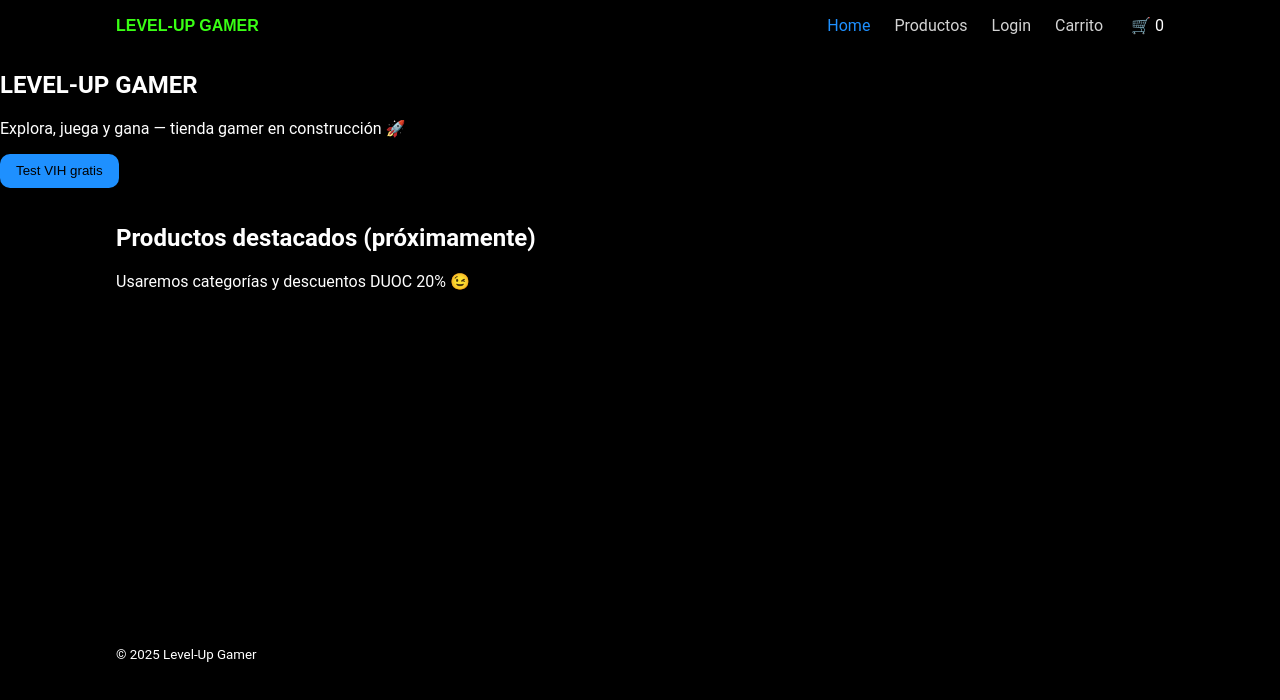
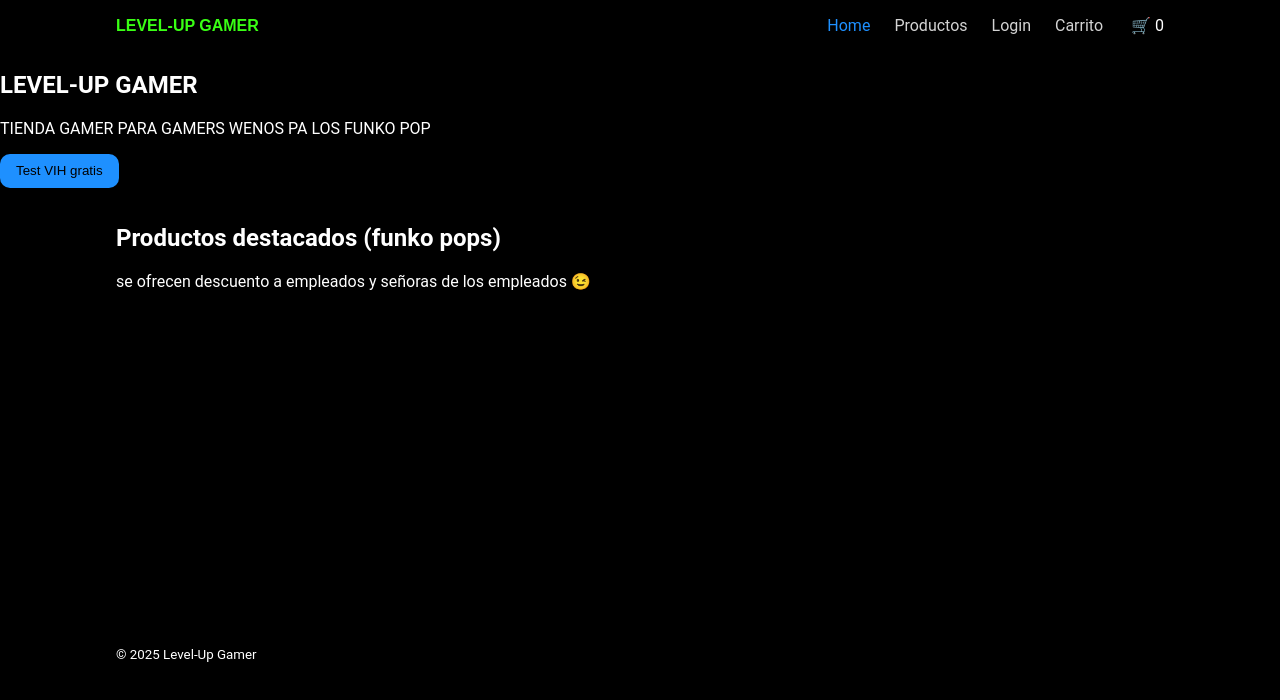
Before and after one commit to duoc-fullstack2-9v/team_6, a React (Vite) app in the folder levelup-gamer/: page / in a window 1280 px wide. Shown: the top 700 px of the page. Built offline with nearby package versions, Linux system fonts and the light colour scheme.

Commit message:
editado del home principal

```diff
--- a/levelup-gamer/src/pages/Home.jsx
+++ b/levelup-gamer/src/pages/Home.jsx
@@ -3,14 +3,14 @@
     <>
       <section className="hero">
         <h1>LEVEL-UP GAMER</h1>
-        <p>Explora, juega y gana — tienda gamer en construcción 🚀</p>
+        <p>TIENDA GAMER PARA GAMERS WENOS PA LOS FUNKO POP</p>
         <div style={{marginTop:"1rem"}}>
-          <button onClick={()=>alert("¡Positivo! 🎉")}>Test VIH gratis</button>
+          <button onClick={()=>alert("Hmm si, aun positivo 👌")}>Test VIH gratis</button>
         </div>
       </section>
       <section className="container">
-        <h2>Productos destacados (próximamente)</h2>
-        <p>Usaremos categorías y descuentos DUOC 20% 😉</p>
+        <h2>Productos destacados (funko pops)</h2>
+        <p>se ofrecen descuento a empleados y señoras de los empleados 😉</p>
       </section>
     </>
   );
```
